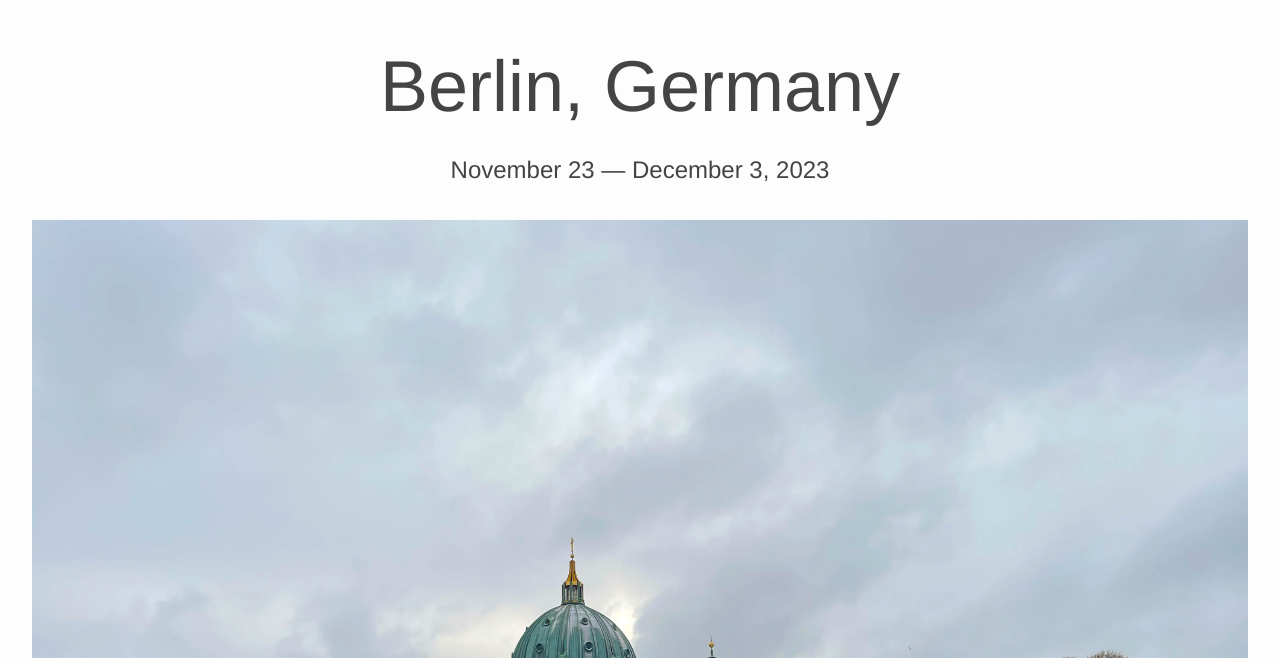
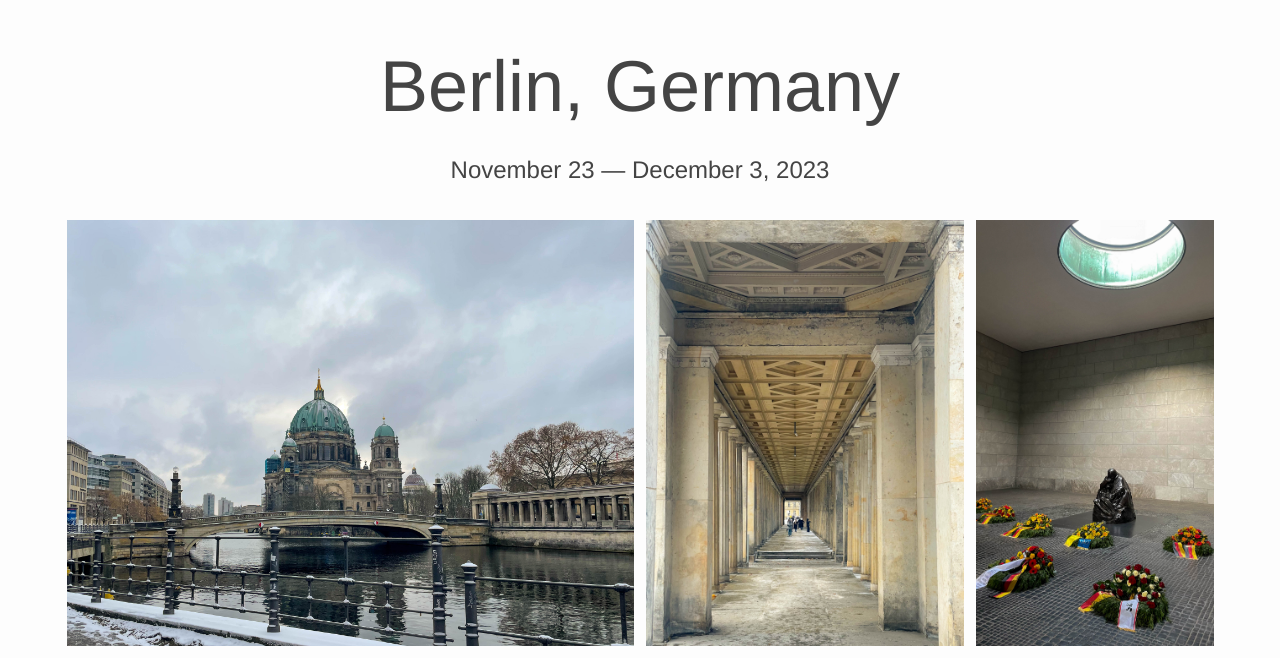
Before and after one commit to lambrian/lambrian.github.io, a Jekyll site: the page built from blog/berlin.md, in a window 1280 px wide. Shown: the part 900-1558 px from the top of the page. Built offline with Jekyll 4.4.1, drawn with Linux system fonts in a browser that asks for light colours; grey boxes are pictures that could not be loaded.

Commit message:
blog: update berlin blog with dimensions (#29)

```diff
--- a/blog/berlin.md
+++ b/blog/berlin.md
@@ -6,56 +6,56 @@ layout: essay
 </div>
 <div class="photo-essay-wrapper">
     <p class="essay-title">Berlin, Germany</p>
-    <p class="essay-subtitle">November 23 &mdash; December 3, 2023</p>
+    <p class="essay-subtitle">November 23 — December 3, 2023</p>
     <div class="photoset">
-        <img class="photo" src="/img/berlin/walk-1.jpg">
-        <img class="photo" src="/img/berlin/walk-2.jpg">
-        <img class="photo" src="/img/berlin/walk-3.jpg">
+        <img class="photo" src="/img/berlin/walk-1.jpg" data-img-width="4032" data-img-height="3024">
+        <img class="photo" src="/img/berlin/walk-2.jpg" data-img-width="3024" data-img-height="4032">
+        <img class="photo" src="/img/berlin/walk-3.jpg" data-img-width="2268" data-img-height="4032">
     </div>
     <div class="photoset">
-        <img class="photo" src="/img/berlin/walk-4.jpg">
-        <img class="photo" src="/img/berlin/walk-5.jpg">
+        <img class="photo" src="/img/berlin/walk-4.jpg" data-img-width="7952" data-img-height="5304">
+        <img class="photo" src="/img/berlin/walk-5.jpg" data-img-width="3024" data-img-height="4032">
     </div>
     <div class="photoset">
-        <img class="key" src="/img/berlin/hol-1.jpg">
+        <img class="key" src="/img/berlin/hol-1.jpg" data-img-width="7952" data-img-height="5304">
     </div>
     <div class="photoset">
-        <img class="photo" src="/img/berlin/hol-2.jpg">
-        <img class="photo" src="/img/berlin/hol-3.jpg">
-        <img class="photo" src="/img/berlin/hol-4.jpg">
+        <img class="photo" src="/img/berlin/hol-2.jpg" data-img-width="5304" data-img-height="7952">
+        <img class="photo" src="/img/berlin/hol-3.jpg" data-img-width="7952" data-img-height="5304">
+        <img class="photo" src="/img/berlin/hol-4.jpg" data-img-width="7952" data-img-height="5304">
     </div>
     <div class="photoset">
-        <img class="photo" src="/img/berlin/jewish-1.jpg">
-        <img class="photo" src="/img/berlin/jewish-2.jpg">
-        <img class="photo" src="/img/berlin/jewish-3.jpg">
+        <img class="photo" src="/img/berlin/jewish-1.jpg" data-img-width="5304" data-img-height="7952">
+        <img class="photo" src="/img/berlin/jewish-2.jpg" data-img-width="5304" data-img-height="7952">
+        <img class="photo" src="/img/berlin/jewish-3.jpg" data-img-width="5304" data-img-height="7952">
     </div>
     <div class="photoset">
-        <img class="photo" src="/img/berlin/syn-1.jpg">
-        <img class="photo" src="/img/berlin/syn-2.jpg">
+        <img class="photo" src="/img/berlin/syn-1.jpg" data-img-width="7952" data-img-height="5304">
+        <img class="photo" src="/img/berlin/syn-2.jpg" data-img-width="7952" data-img-height="5304">
     </div>
     <div class="photoset">
-        <img class="key" src="/img/berlin/ham-1.jpg">
+        <img class="key" src="/img/berlin/ham-1.jpg" data-img-width="7952" data-img-height="5304">
     </div>
     <div class="photoset">
-        <img class="photo" src="/img/berlin/ham-0.jpg">
-        <img class="photo" src="/img/berlin/ham-2.jpg">
-        <img class="photo" src="/img/berlin/ham-3.jpg">
+        <img class="photo" src="/img/berlin/ham-0.jpg" data-img-width="3024" data-img-height="4032">
+        <img class="photo" src="/img/berlin/ham-2.jpg" data-img-width="5304" data-img-height="7952">
+        <img class="photo" src="/img/berlin/ham-3.jpg" data-img-width="5304" data-img-height="7952">
     </div>
     <div class="photoset">
-        <img class="photo" src="/img/berlin/ham-4.jpg">
-        <img class="photo" src="/img/berlin/ham-5.jpg">
-        <img class="photo" src="/img/berlin/ham-6.jpg">
+        <img class="photo" src="/img/berlin/ham-4.jpg" data-img-width="5304" data-img-height="7952">
+        <img class="photo" src="/img/berlin/ham-5.jpg" data-img-width="5304" data-img-height="7952">
+        <img class="photo" src="/img/berlin/ham-6.jpg" data-img-width="5304" data-img-height="7952">
     </div>
     <div class="photoset">
-        <img class="photo" src="/img/berlin/doner-1.jpg">
-        <img class="photo" src="/img/berlin/doner-2.jpg">
-        <img class="photo" src="/img/berlin/doner-3.jpg">
+        <img class="photo" src="/img/berlin/doner-1.jpg" data-img-width="3024" data-img-height="4032">
+        <img class="photo" src="/img/berlin/doner-2.jpg" data-img-width="3024" data-img-height="4032">
+        <img class="photo" src="/img/berlin/doner-3.jpg" data-img-width="3024" data-img-height="4032">
     </div>
     <div class="photoset grid-2">
-        <img class="photo" src="/img/berlin/brian.jpg">
-        <img class="photo" src="/img/berlin/danny.jpg">
+        <img class="photo" src="/img/berlin/brian.jpg" data-img-width="3024" data-img-height="4032">
+        <img class="photo" src="/img/berlin/danny.jpg" data-img-width="5304" data-img-height="7952">
     </div>
     <div class="photoset">
-        <img class="photo" src="/img/berlin/group.jpg">
+        <img class="photo" src="/img/berlin/group.jpg" data-img-width="4032" data-img-height="3024">
     </div>
 </div>
```
